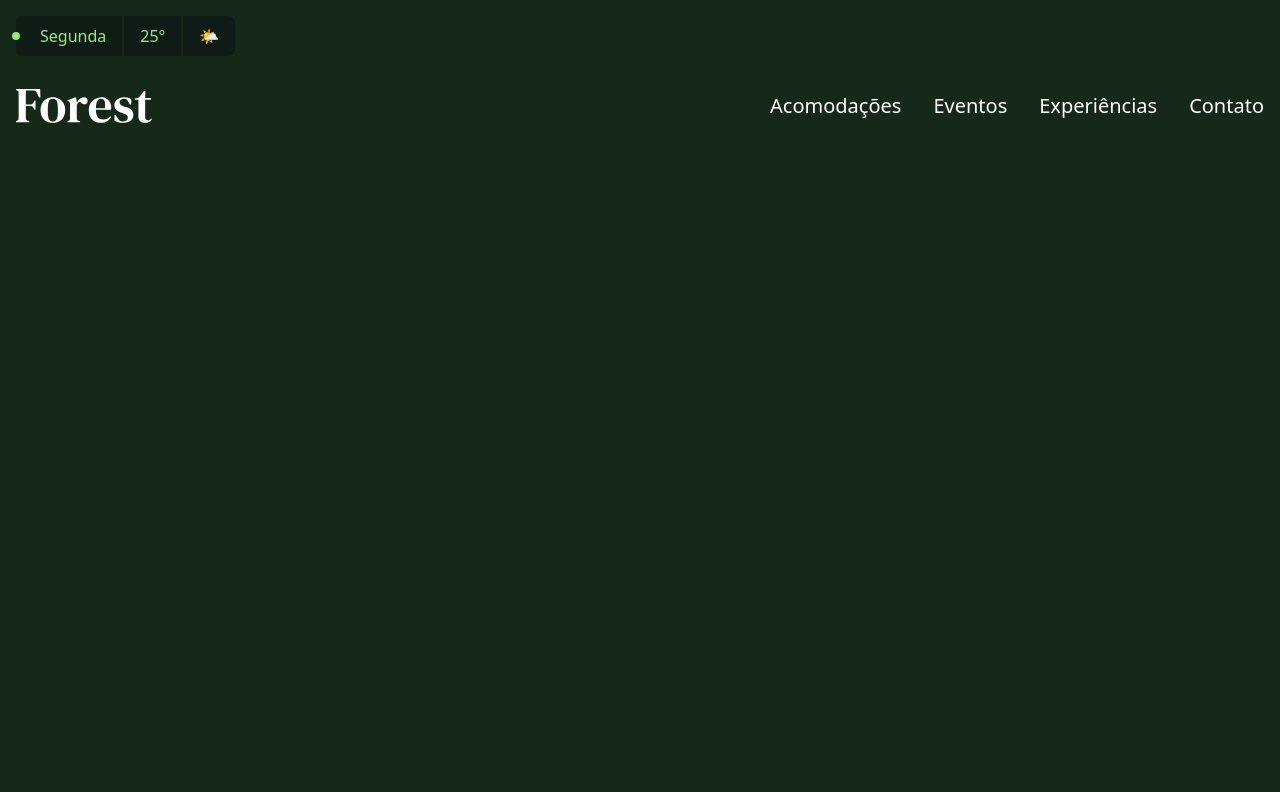
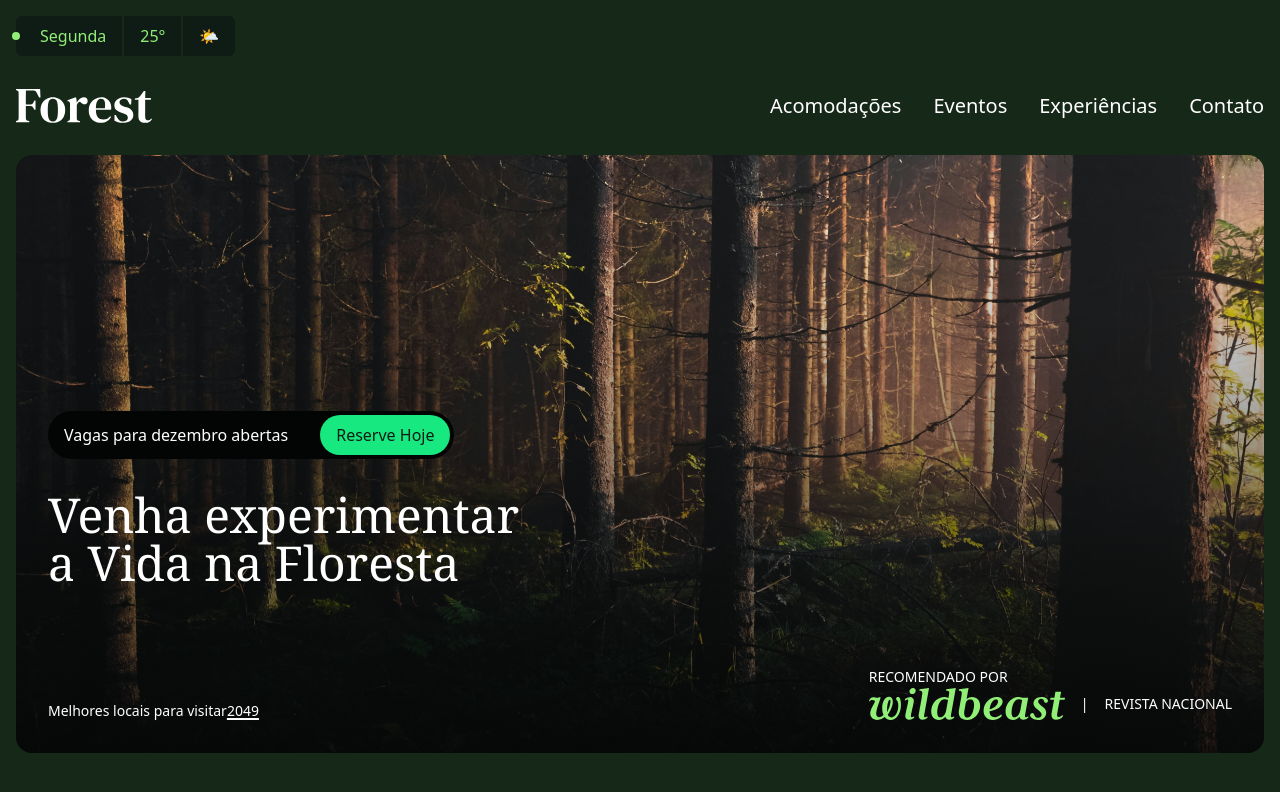
Before and after one commit to LeonardoLobas/Forest, a React (Vite) app: page / in a window 1280 px wide. Shown: the top 792 px of the page. Built offline with nearby package versions, Linux system fonts and the light colour scheme.

Commit message:
Adiciona o componente Banner ao App e implementa seu conteúdo

```diff
--- a/src/App.tsx
+++ b/src/App.tsx
@@ -1,11 +1,13 @@
 import { WeatherCard } from "./components/WeatherCard";
 import { Menu } from "./components/Menu";
+import { Banner } from "./components/Banner";
 
 function App() {
     return (
         <>
             <WeatherCard dia="segunda" temperatura="25" emoji="🌤️" />
             <Menu />
+            <Banner />
         </>
     );
 }
--- /dev/null
+++ b/src/components/Banner.tsx
@@ -0,0 +1,34 @@
+import floresta from "../assets/floresta.jpg";
+import wildbeast from "../assets/parceiros/wildbeast.svg";
+export function Banner() {
+    return (
+        <main className="container">
+            <div className="text-white pt-64 px-8 pb-8 bg-gradient-to-t from-verde-950/80 relative rounded-2xl overflow-hidden">
+                <img className="absolute inset-0 size-full object-cover -z-10" src={floresta} alt="Banner" />
+                <div className="bg-verde-950 inline-flex gap-8 mb-8 items-center py-1 pr-1 rounded-full pl-4">
+                    Vagas para dezembro abertas
+                    <a className="bg-verde-400 text-verde-900 py-2 px-4 inline-block  rounded-full" href="">
+                        Reserve Hoje
+                    </a>
+                </div>
+                <h1 className="font-serif text-balance mb-20 max-w-screen-sm text-5xl">Venha experimentar a Vida na Floresta</h1>
+                <div className="text-sm flex justify-between items-end">
+                    <p>
+                        Melhores locais para visitar
+                        <a className="underline decoration-2 underline-offset-2 hover:no-underline" href="./">
+                            2049
+                        </a>
+                    </p>
+                    <div className="uppercase">
+                        <p>Recomendado por</p>
+                        <p className="flex items-center gap-4">
+                            <img src={wildbeast} alt="Wildbeast" />
+                            <span>|</span>
+                            Revista Nacional
+                        </p>
+                    </div>
+                </div>
+            </div>
+        </main>
+    );
+}
```
